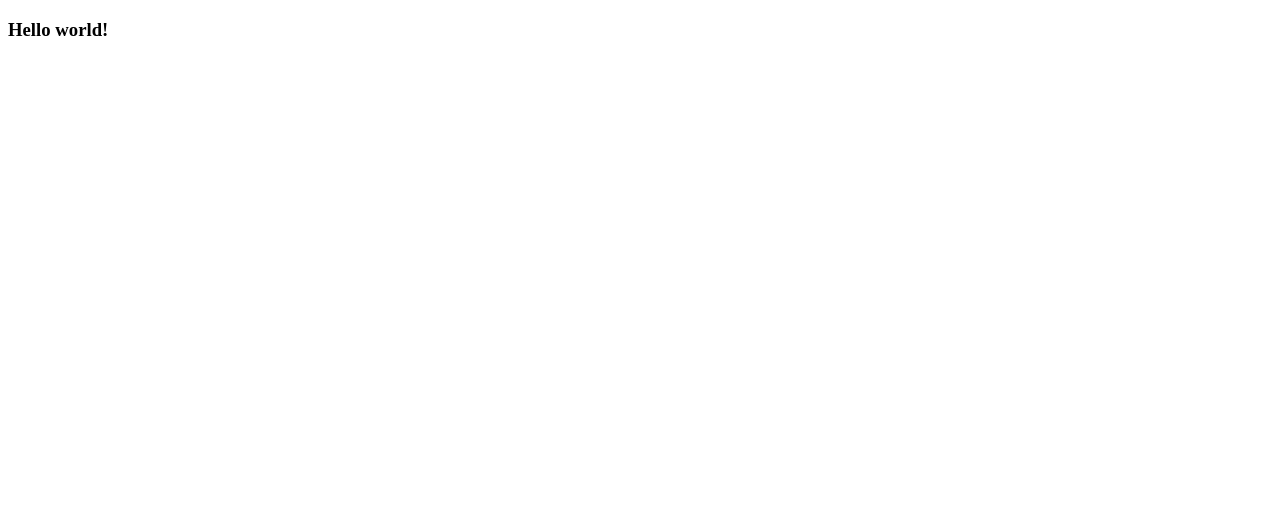
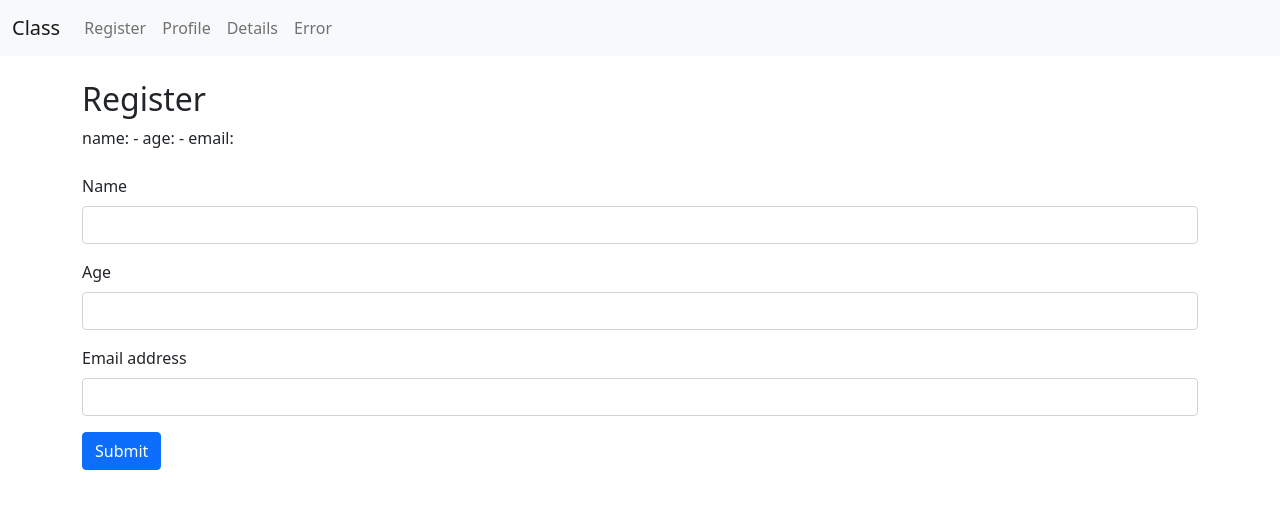
Before and after one commit to edriso/iti-labs, a React (Create React App) app: page / in a window 1280 px wide. Shown: the top 508 px of the page. Built offline with nearby package versions, Linux system fonts and the light colour scheme.

Commit message:
complete task

```diff
--- a/package.json
+++ b/package.json
@@ -8,6 +8,7 @@
     "@testing-library/user-event": "^13.5.0",
     "react": "^18.2.0",
     "react-dom": "^18.2.0",
+    "react-router-dom": "^6.8.1",
     "react-scripts": "5.0.1",
     "web-vitals": "^2.1.4"
   },
--- a/public/index.html
+++ b/public/index.html
@@ -24,7 +24,15 @@
       work correctly both with client-side routing and a non-root public URL.
       Learn how to configure a non-root public URL by running `npm run build`.
     -->
-    <title>React App</title>
+
+    <!-- Bootstrap -->
+    <link
+      href="https://cdn.jsdelivr.net/npm/bootstrap@5.0.2/dist/css/bootstrap.min.css"
+      rel="stylesheet"
+      integrity="sha384-EVSTQN3/azprG1Anm3QDgpJLIm9Nao0Yz1ztcQTwFspd3yD65VohhpuuCOmLASjC"
+      crossorigin="anonymous"
+    />
+    <title>Lab 4</title>
   </head>
   <body>
     <noscript>You need to enable JavaScript to run this app.</noscript>
@@ -39,5 +47,12 @@
       To begin the development, run `npm start` or `yarn start`.
       To create a production bundle, use `npm run build` or `yarn build`.
     -->
+
+    <!-- Bootstrap -->
+    <script
+      src="https://cdn.jsdelivr.net/npm/bootstrap@5.0.2/dist/js/bootstrap.bundle.min.js"
+      integrity="sha384-MrcW6ZMFYlzcLA8Nl+NtUVF0sA7MsXsP1UyJoMp4YLEuNSfAP+JcXn/tWtIaxVXM"
+      crossorigin="anonymous"
+    ></script>
   </body>
 </html>
--- a/src/App.js
+++ b/src/App.js
@@ -1,7 +1,25 @@
+import { BrowserRouter as Router, Routes, Route } from "react-router-dom";
+import Header from "./components/Header";
+import Register from "./pages/Register";
+import Profile from "./pages/Profile";
+import Details from "./pages/Details";
+import Error from "./pages/Error";
+
 function App() {
   return (
     <div className="App">
-      <h3>Hello world!</h3>
+      <Router>
+        <Header />
+
+        <main className="container mt-4">
+          <Routes>
+            <Route path="/" exact element={<Register />} />
+            <Route path="/profile" element={<Profile />} />
+            <Route path="/details/:id" element={<Details />} />
+            <Route path="*" element={<Error />} />
+          </Routes>
+        </main>
+      </Router>
     </div>
   );
 }
--- /dev/null
+++ b/src/components/Header.js
@@ -0,0 +1,53 @@
+import { Link } from "react-router-dom";
+
+function Header() {
+  return (
+    <header>
+      <nav className="navbar navbar-expand-lg navbar-light bg-light">
+        <div className="container-fluid">
+          <Link to="/" className="navbar-brand">
+            Class
+          </Link>
+
+          <button
+            className="navbar-toggler"
+            type="button"
+            data-bs-toggle="collapse"
+            data-bs-target="#navbarSupportedContent"
+            aria-controls="navbarSupportedContent"
+            aria-expanded="false"
+            aria-label="Toggle navigation"
+          >
+            <span className="navbar-toggler-icon"></span>
+          </button>
+          <div className="collapse navbar-collapse" id="navbarSupportedContent">
+            <ul className="navbar-nav me-auto mb-2 mb-lg-0">
+              <li className="nav-item">
+                <Link to="/" className="nav-link">
+                  Register
+                </Link>
+              </li>
+              <li className="nav-item">
+                <Link to="profile" className="nav-link">
+                  Profile
+                </Link>
+              </li>
+              <li className="nav-item">
+                <Link to="details/:11" className="nav-link">
+                  Details
+                </Link>
+              </li>
+              <li className="nav-item">
+                <Link to="404" className="nav-link">
+                  Error
+                </Link>
+              </li>
+            </ul>
+          </div>
+        </div>
+      </nav>
+    </header>
+  );
+}
+
+export default Header;
--- /dev/null
+++ b/src/pages/Details.js
@@ -0,0 +1,16 @@
+import { useParams } from "react-router-dom";
+
+function Details() {
+  const { id } = useParams();
+
+  return (
+    <>
+      <h2>details</h2>
+      <p>
+        Dynamic parameter is: <span className="text-danger">{id}</span>
+      </p>
+    </>
+  );
+}
+
+export default Details;
--- /dev/null
+++ b/src/pages/Error.js
@@ -0,0 +1,10 @@
+function Error() {
+  return (
+    <>
+      <h2>404</h2>
+      <p>Page not found!</p>
+    </>
+  );
+}
+
+export default Error;
--- /dev/null
+++ b/src/pages/Profile.js
@@ -0,0 +1,9 @@
+function Profile() {
+  return (
+    <>
+      <h2>Profile</h2>
+    </>
+  );
+}
+
+export default Profile;
--- /dev/null
+++ b/src/pages/Register.js
@@ -0,0 +1,131 @@
+import { useState } from "react";
+
+function Register() {
+  const [newStudent, setNewStudent] = useState({
+    name: "",
+    age: "",
+    email: "",
+  });
+
+  const [nameError, setNameError] = useState(false);
+  const [emailError, setEmailError] = useState(false);
+  const [ageError, setAgeError] = useState(false);
+
+  const validateEmail = (email) => {
+    return String(email)
+      .toLowerCase()
+      .match(
+        /^(([^<>()[\]\\.,;:\s@"]+(\.[^<>()[\]\\.,;:\s@"]+)*)|(".+"))@((\[[0-9]{1,3}\.[0-9]{1,3}\.[0-9]{1,3}\.[0-9]{1,3}\])|(([a-zA-Z\-0-9]+\.)+[a-zA-Z]{2,}))$/
+      );
+  };
+
+  const handleSubmit = (e) => {
+    e.preventDefault();
+
+    if (newStudent.name.length < 3) {
+      return setNameError(true);
+    }
+    setNameError(false);
+
+    if (!(newStudent.age > 20 && newStudent.age < 40)) {
+      return setAgeError(true);
+    }
+    setAgeError(false);
+
+    if (!validateEmail(newStudent.email)) {
+      return setEmailError(true);
+    }
+    setEmailError(false);
+
+    alert(`Welcome on board, ${newStudent.name}!`);
+
+    setNewStudent({
+      name: "",
+      age: "",
+      email: "",
+    });
+  };
+
+  return (
+    <>
+      <h2>Register</h2>
+
+      <p>
+        name: {newStudent.name} - age: {newStudent.age}- email:{" "}
+        {newStudent.email}
+      </p>
+
+      <form className="mt-4">
+        <div className="mb-3">
+          <label htmlFor="form-name" className="form-label">
+            Name
+          </label>
+          <input
+            type="text"
+            className="form-control"
+            id="form-name"
+            value={newStudent.name}
+            onChange={(e) =>
+              setNewStudent({ ...newStudent, name: e.target.value })
+            }
+          />
+          {nameError && (
+            <div className="form-text text-danger">
+              Name must be at least 3 characters.
+            </div>
+          )}
+        </div>
+
+        <div className="mb-3">
+          <label htmlFor="form-age" className="form-label">
+            Age
+          </label>
+          <input
+            type="number"
+            className="form-control"
+            id="form-age"
+            value={newStudent.age}
+            onChange={(e) =>
+              setNewStudent({ ...newStudent, age: e.target.value })
+            }
+          />
+          {ageError && (
+            <div className="form-text text-danger">
+              Age must be greater than 20, and less than 40.
+            </div>
+          )}
+        </div>
+
+        <div className="mb-3">
+          <label htmlFor="form-email" className="form-label">
+            Email address
+          </label>
+          <input
+            type="email"
+            className="form-control"
+            id="form-email"
+            value={newStudent.email}
+            onChange={(e) =>
+              setNewStudent({ ...newStudent, email: e.target.value })
+            }
+          />
+          {emailError && (
+            <div className="form-text text-danger">
+              Please provide a valid email.
+            </div>
+          )}
+        </div>
+
+        <button
+          type="submit"
+          className="btn btn-primary"
+          onClick={handleSubmit}
+        >
+          Submit
+        </button>
+      </form>
+    </>
+  );
+}
+
+export default Register;
```
Also changed, not shown: 1 other file (tests, documents, lock files or other folders).
